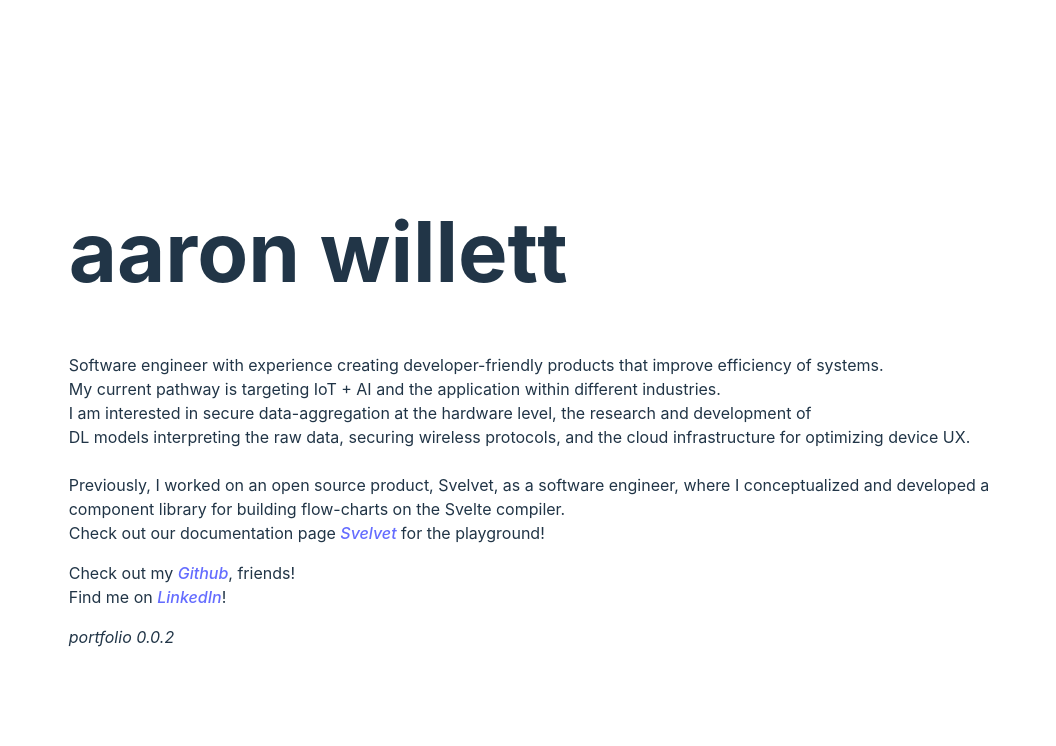
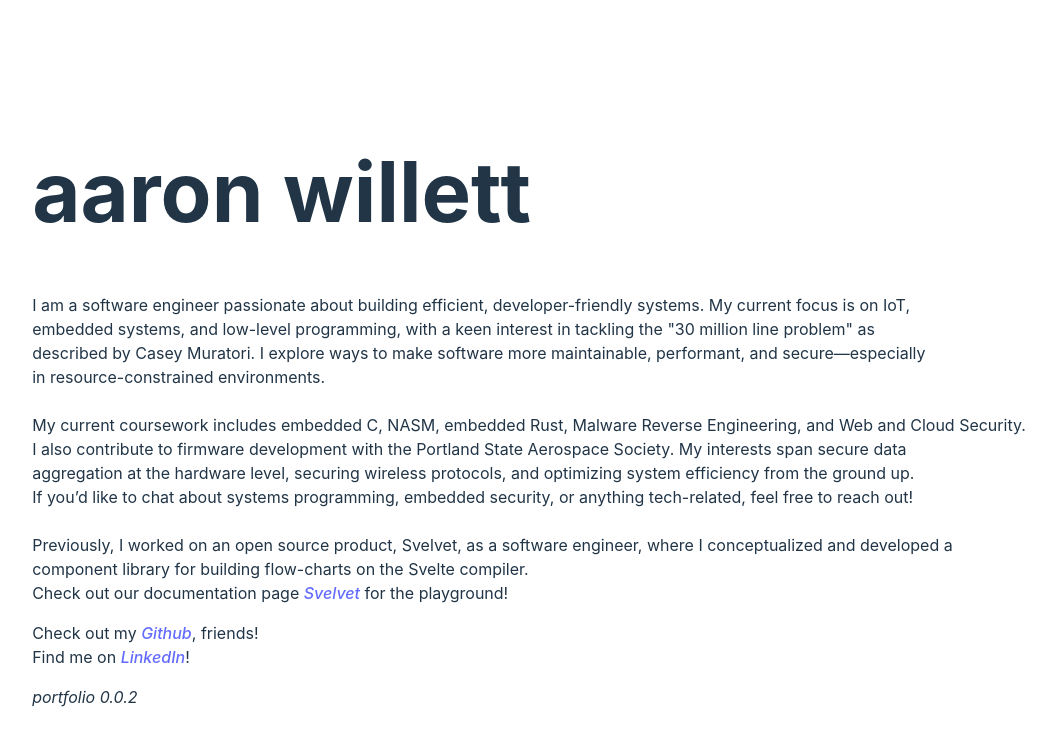
Before and after one commit to willettAMT/aaron-w-dev, a Svelte app: page / in a window 1280 px wide. Shown: the top 746 px of the page, without its empty margins (111-1167 px from the left). Built offline with nearby package versions, Linux system fonts and the light colour scheme.

Commit message:
generic commit

```diff
--- a/src/App.svelte
+++ b/src/App.svelte
@@ -5,10 +5,14 @@
 
     <h1>aaron willett</h1>
 
-    <p>Software engineer with experience creating developer-friendly products that improve efficiency of systems.<br>
-       My current pathway is targeting IoT + AI and the application within different industries. <br>
-       I am interested in secure data-aggregation at the hardware level, the research and development of <br>
-       DL models interpreting the raw data, securing wireless protocols, and the cloud infrastructure for optimizing device UX.<br><br>
+    <p>I am a software engineer passionate about building efficient, developer-friendly systems. My current focus is on IoT,<br>
+        embedded systems, and low-level programming, with a keen interest in tackling the "30 million line problem" as <br>
+        described by Casey Muratori. I explore ways to make software more maintainable, performant, and secure—especially<br>
+        in resource-constrained environments.<br><br>
+        My current coursework includes embedded C, NASM, embedded Rust, Malware Reverse Engineering, and Web and Cloud Security.<br>
+        I also contribute to firmware development with the Portland State Aerospace Society. My interests span secure data<br>
+        aggregation at the hardware level, securing wireless protocols, and optimizing system efficiency from the ground up.<br>
+        If you’d like to chat about systems programming, embedded security, or anything tech-related, feel free to reach out!<br><br>
 
         Previously, I worked on an open source product, Svelvet, as a software engineer, where I conceptualized and developed a <br>
         component library for building flow-charts on the Svelte compiler. <br>
```
Lines whose indentation alone changed are shown as unchanged.
